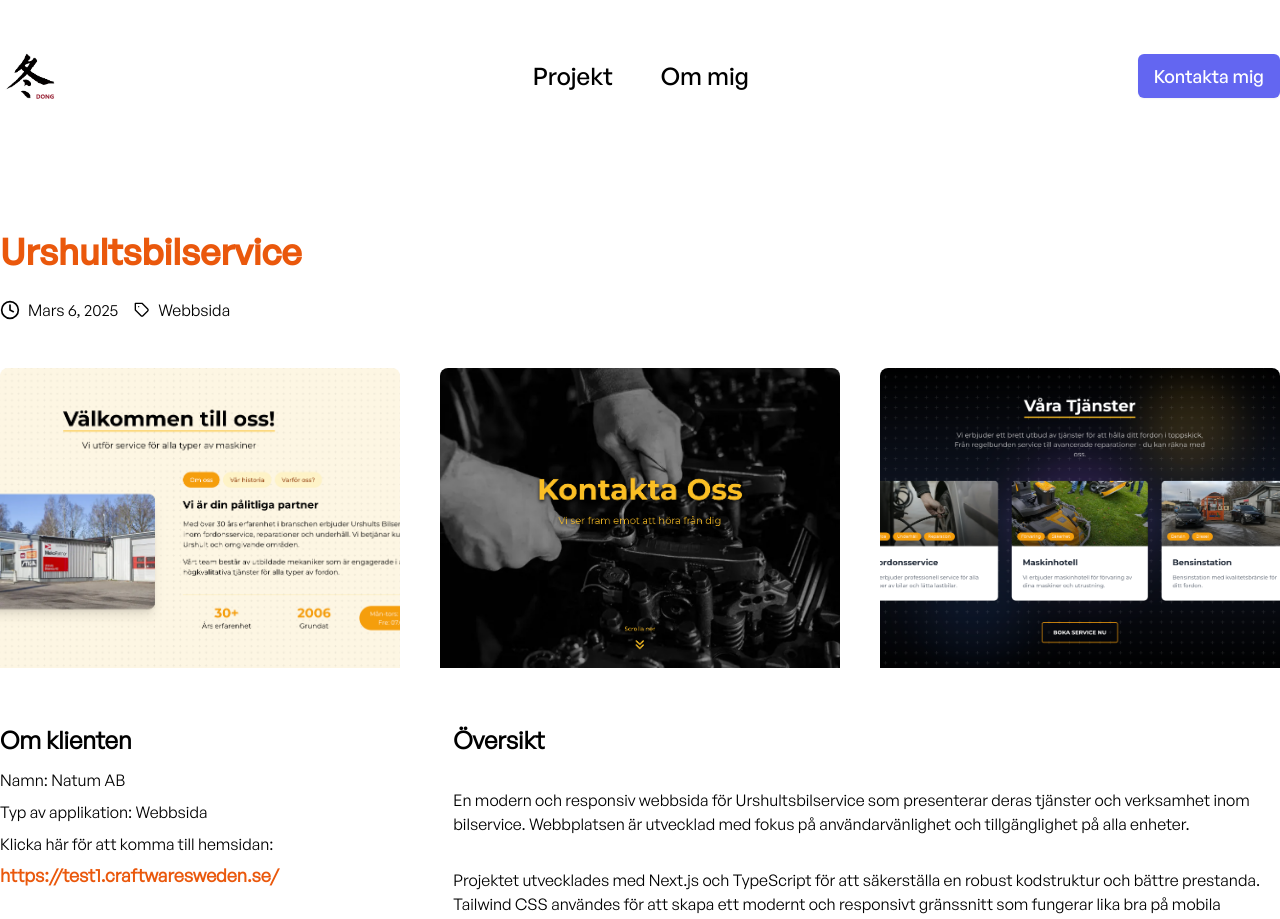
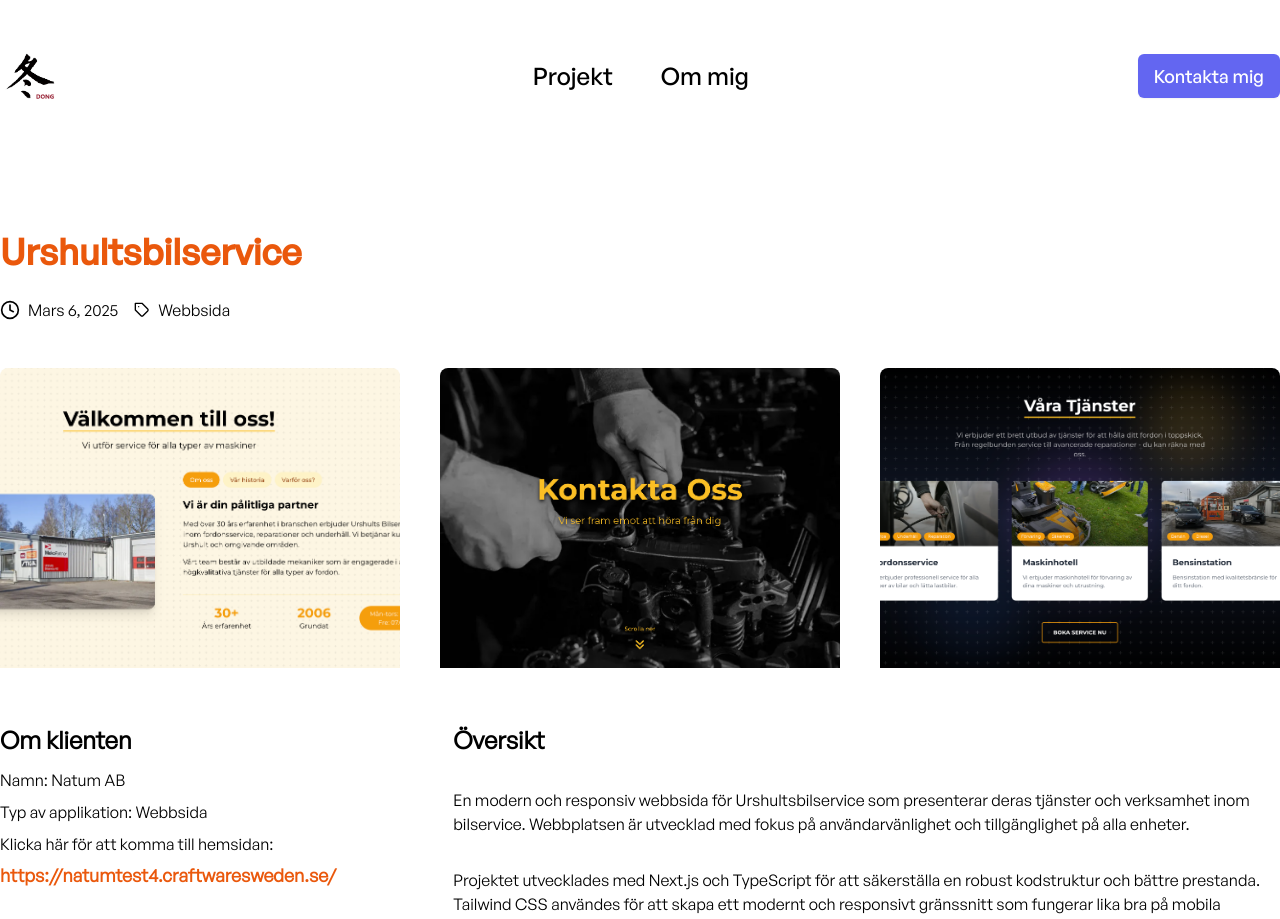
Before and after one commit to DongzhuTan93/My-Portfolio, a Next.js app in the folder my-next-app/: page /projects/1 in a window 1280 px wide. Shown: the top 919 px of the page. Built offline with nearby package versions, Linux system fonts and the light colour scheme.

Commit message:
Add a new address

```diff
--- a/my-next-app/src/data/projectsData.js
+++ b/my-next-app/src/data/projectsData.js
@@ -5,7 +5,7 @@ export const projectsData = [
   {
     id: 1,
     title: 'Urshults bilservice',
-    url: 'https://test1.craftwaresweden.se/',
+    url: 'https://natumtest4.craftwaresweden.se/',
     category: 'Webbsida',
     img: '/images/urshultsbilservice/urshults-cover.png',
     ProjectHeader: {
@@ -46,7 +46,7 @@ export const projectsData = [
         {
           id: uuidv4(),
           title: 'Klicka här för att komma till hemsidan',
-          details: 'https://test1.craftwaresweden.se/',
+          details: 'https://natumtest4.craftwaresweden.se/',
           isLink: true
         }
       ],
```
